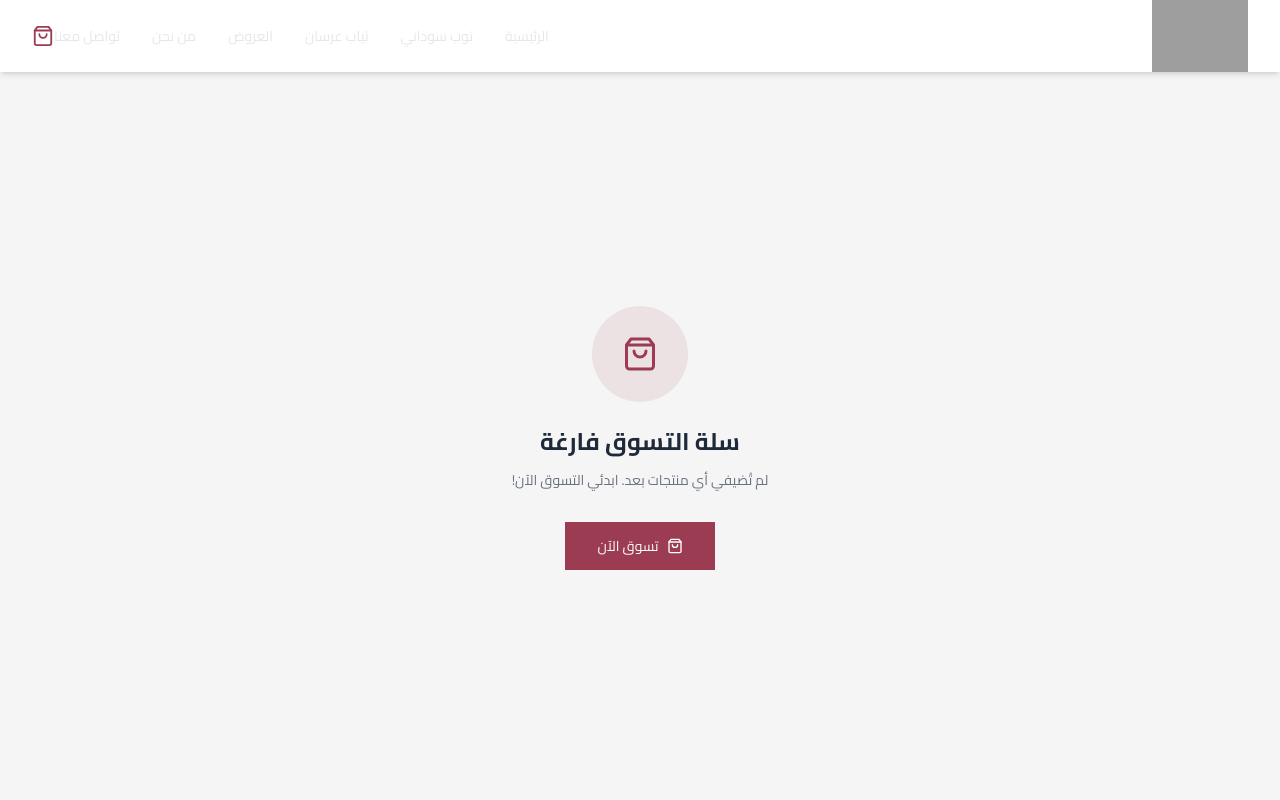
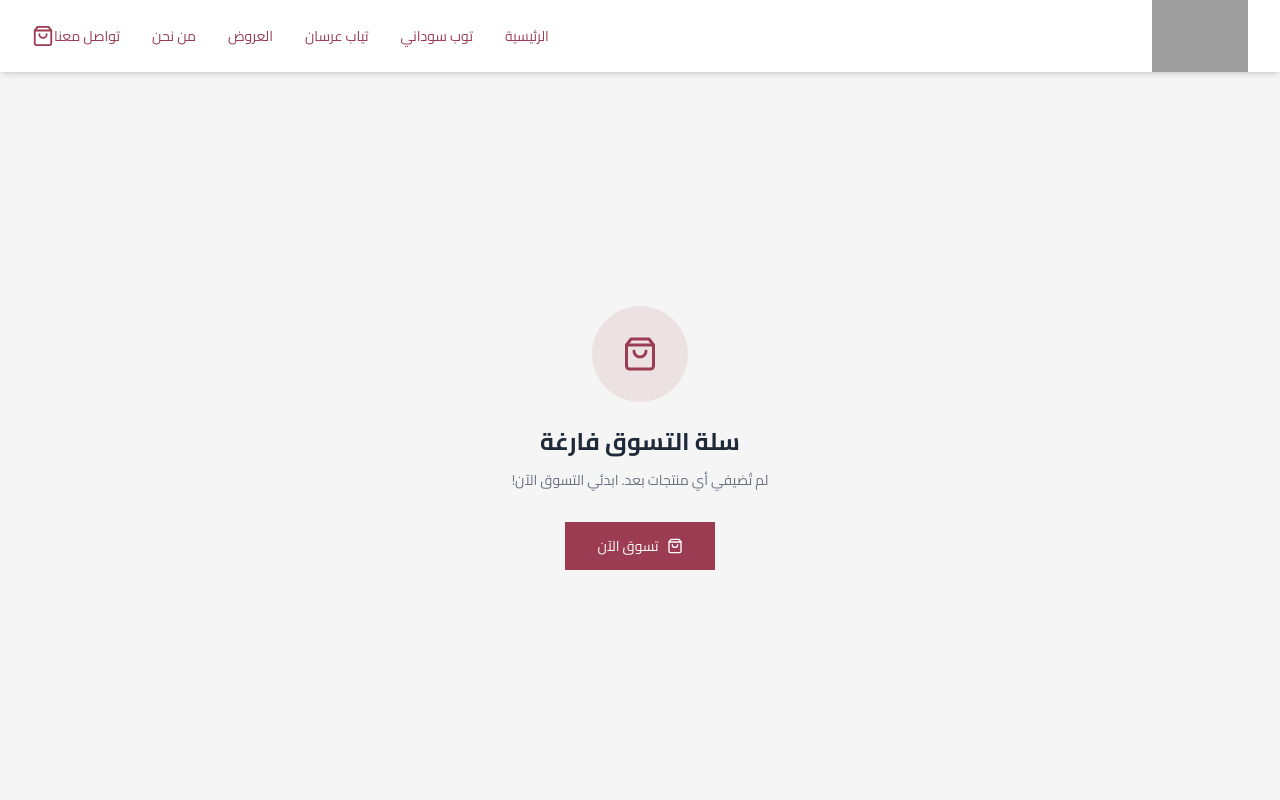
Before and after one commit to Mousad/Sister-Store, a React (Vite) app: page /cart in a window 1280 px wide. Shown: the top 800 px of the page. Built offline with nearby package versions, Linux system fonts and the light colour scheme; grey boxes are pictures that could not be loaded.

Commit message:
update website

```diff
--- a/src/app/components/Navbar.tsx
+++ b/src/app/components/Navbar.tsx
@@ -68,10 +68,10 @@ export function Navbar() {
                 <Link
                   key={link.href}
                   to={link.href}
-                  className={`text-sm transition-colors duration-200 relative after:absolute after:bottom-[-4px] after:right-0 after:w-0 after:h-[2px] after:bg-[#9b3c52] after:transition-all after:duration-300 hover:after:w-full hover:text-[#f5f5f5] ${
+                  className={`text-sm transition-colors duration-200 relative after:absolute after:bottom-[-4px] after:right-0 after:w-0 after:h-[2px] after:bg-[#9b3c52] after:transition-all after:duration-300 hover:after:w-full hover:text-[#9b3c52] text-[#9b3c52] ${
                     isActive(link.href)
-                      ? "text-[#f5f5f5] font-semibold after:w-full"
-                      : "text-gray-200"
+                      ? "text-[#9b3c52] font-semibold after:w-full"
+                      : "text-[#9b3c52]"
                   }`}
                 >
                   {link.label}
--- a/src/app/components/ProductCard.tsx
+++ b/src/app/components/ProductCard.tsx
@@ -82,7 +82,7 @@ export function ProductCard({ product }: ProductCardProps) {
         {/* Price + Cart */}
         <div className="flex items-center justify-between">
           <span className="text-[#9b3c52] font-semibold text-base">
-            {product.price.toLocaleString("ar-SA")} ج.م
+            {product.price.toLocaleString("ar-SA")} د.إ
           </span>
 
           <button
--- a/src/app/pages/Cart.tsx
+++ b/src/app/pages/Cart.tsx
@@ -66,7 +66,7 @@ export function Cart() {
                     <span>اللون: {item.selectedColor}</span>
                   </div>
                   <p className="text-[#9b3c52] font-bold text-base">
-                    {item.product.price.toLocaleString("ar-SA")} ج.م
+                    {item.product.price.toLocaleString("ar-SA")} د.إ
                   </p>
 
                   <div className="flex items-center justify-between mt-4">
@@ -106,7 +106,7 @@ export function Cart() {
                     {/* Subtotal + Delete */}
                     <div className="flex items-center gap-4">
                       <span className="text-gray-700 text-sm">
-                        {(item.product.price * item.quantity).toLocaleString("ar-SA")} ج.م
+                        {(item.product.price * item.quantity).toLocaleString("ar-SA")} د.إ
                       </span>
                       <button
                         onClick={() =>
@@ -149,7 +149,7 @@ export function Cart() {
                 <div className="flex justify-between text-sm text-gray-600">
                   <span>الشحن</span>
                   <span className={totalPrice >= 1000 ? "text-green-600" : ""}>
-                    {totalPrice >= 1000 ? "مجاني" : "50 جنيه"}
+                    {totalPrice >= 1000 ? "مجاني" : "50 د.إ"}
                   </span>
                 </div>
                 {totalPrice < 1000 && (
@@ -163,7 +163,7 @@ export function Cart() {
                 <div className="flex justify-between font-bold text-gray-900">
                   <span>المجموع الكلي</span>
                   <span className="text-[#9b3c52] text-lg">
-                    {(totalPrice + (totalPrice >= 1000 ? 0 : 50)).toLocaleString("ar-SA")} ج.م
+                    {(totalPrice + (totalPrice >= 1000 ? 0 : 50)).toLocaleString("ar-SA")} د.إ
                   </span>
                 </div>
               </div>
--- a/src/app/pages/Checkout.tsx
+++ b/src/app/pages/Checkout.tsx
@@ -250,7 +250,7 @@ export function Checkout() {
                         {item.selectedSize} • {item.selectedColor}
                       </p>
                       <p className="text-gray-600 text-xs mt-1">
-                        {item.quantity} × {item.product.price.toLocaleString("ar-SA")} ج.م
+                        {item.quantity} × {item.product.price.toLocaleString("ar-SA")} د.إ
                       </p>
                     </div>
                     <p className="text-[#9b3c52] text-sm font-semibold shrink-0">
@@ -263,7 +263,7 @@ export function Checkout() {
               <div className="border-t border-gray-100 pt-4 space-y-2">
                 <div className="flex justify-between text-sm text-gray-600">
                   <span>المجموع</span>
-                  <span>{totalPrice.toLocaleString("ar-SA")} جنيه</span>
+                  <span>{totalPrice.toLocaleString("ar-SA")} د.إ</span>
                 </div>
                 <div className="flex justify-between text-sm text-gray-600">
                   <span>الشحن</span>
@@ -274,7 +274,7 @@ export function Checkout() {
                 <div className="flex justify-between font-bold text-gray-900 pt-2 border-t border-gray-100">
                   <span>الإجمالي</span>
                   <span className="text-[#9b3c52]">
-                    {(totalPrice + shipping).toLocaleString("ar-SA")} ج.م
+                    {(totalPrice + shipping).toLocaleString("ar-SA")} د.إ
                   </span>
                 </div>
               </div>
```
